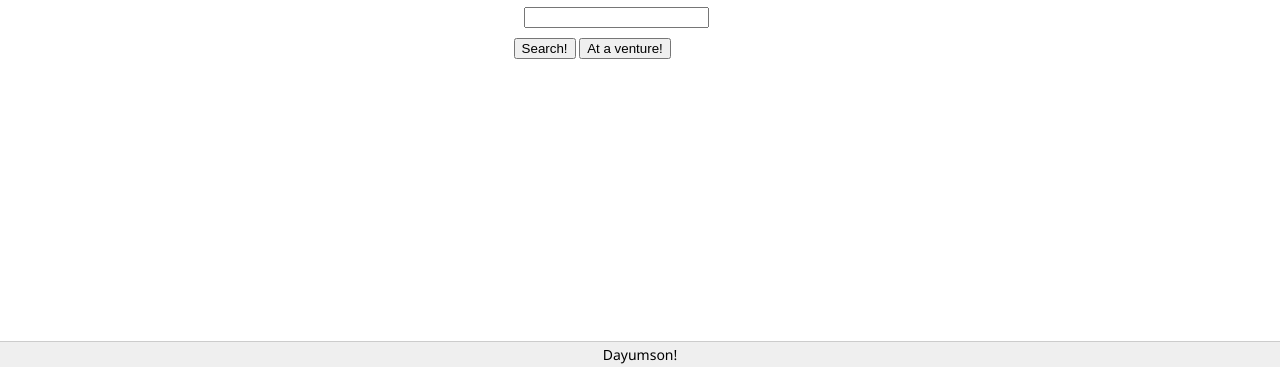
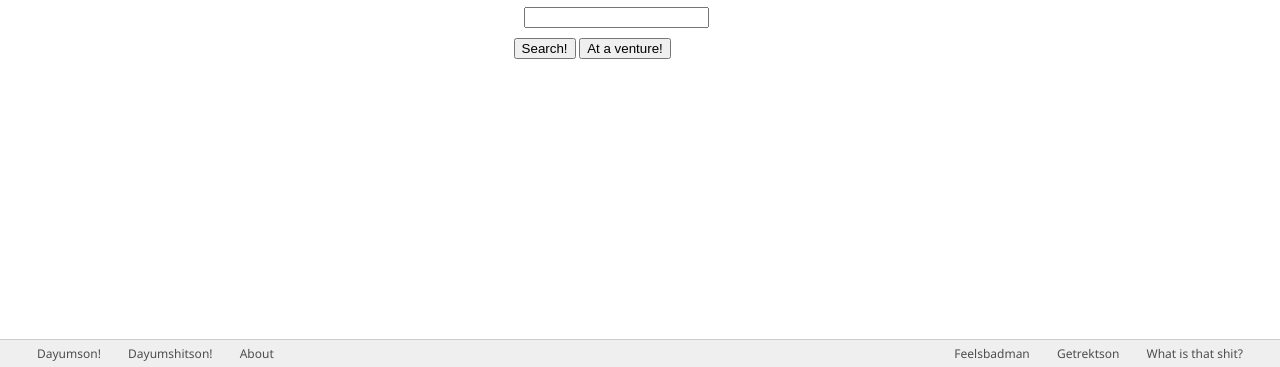
Before and after one commit to igrok31/google_homepage, a plain HTML site: page index.html in a window 1280 px wide. Shown: the part 433-800 px from the top of the page. Drawn offline with Linux system fonts and the light colour scheme.

Commit message:
Footer finished

```diff
--- a/index.html
+++ b/index.html
@@ -43,9 +43,25 @@
     </div>
 
     <!--FOOTER-->
-    <div class="google-footer">Dayumson!</div>
+    <div class="google-footer">
 
-  </div>
+      <div class="left-stuff">
+        <ul>
+          <li><a href="">Dayumson!</a></li>
+          <li><a href="">Dayumshitson!</a></li>
+          <li><a href="">About</a></li>
+        </ul>
+      </div>
+
+      <div class="right-stuff">
+        <ul>
+          <li><a href="">Feelsbadman</a></li>
+          <li><a href="">Getrektson</a></li>
+          <li><a href="">What is that shit?</a></li>
+        </ul>
+      </div>
+
+    </div>
 
 </body>
 
--- a/styles/style.css
+++ b/styles/style.css
@@ -56,7 +56,6 @@
 
 .google-nav li{
   display: inline;
-
 }
 
 
@@ -88,8 +87,41 @@
   right: 0;
   bottom: 0;
   left: 0;
-  text-align: center;
   background-color: #efefef;
   border-top: solid 0.5px #cccccc;
-  padding: 3px;
+  padding: 5px;
+  color: #4d4d4d;
 }
+
+.google-footer ul{
+
+  list-style-type: none;
+  margin: 0;
+  padding: 0;
+}
+
+.google-footer ul li{
+  display: inline-block;
+  margin: 0 12px;
+}
+
+.google-footer ul li a{
+  text-decoration: none;
+  color: #4d4d4d;
+}
+
+.google-footer ul li a:hover{
+  text-decoration: underline;
+}
+
+.left-stuff{
+  float: left;
+  margin-left: 20px;
+  font-size: 12px;
+}
+
+.right-stuff{
+  float: right;
+  margin-right: 20px;
+  font-size: 12px;
+}
```
